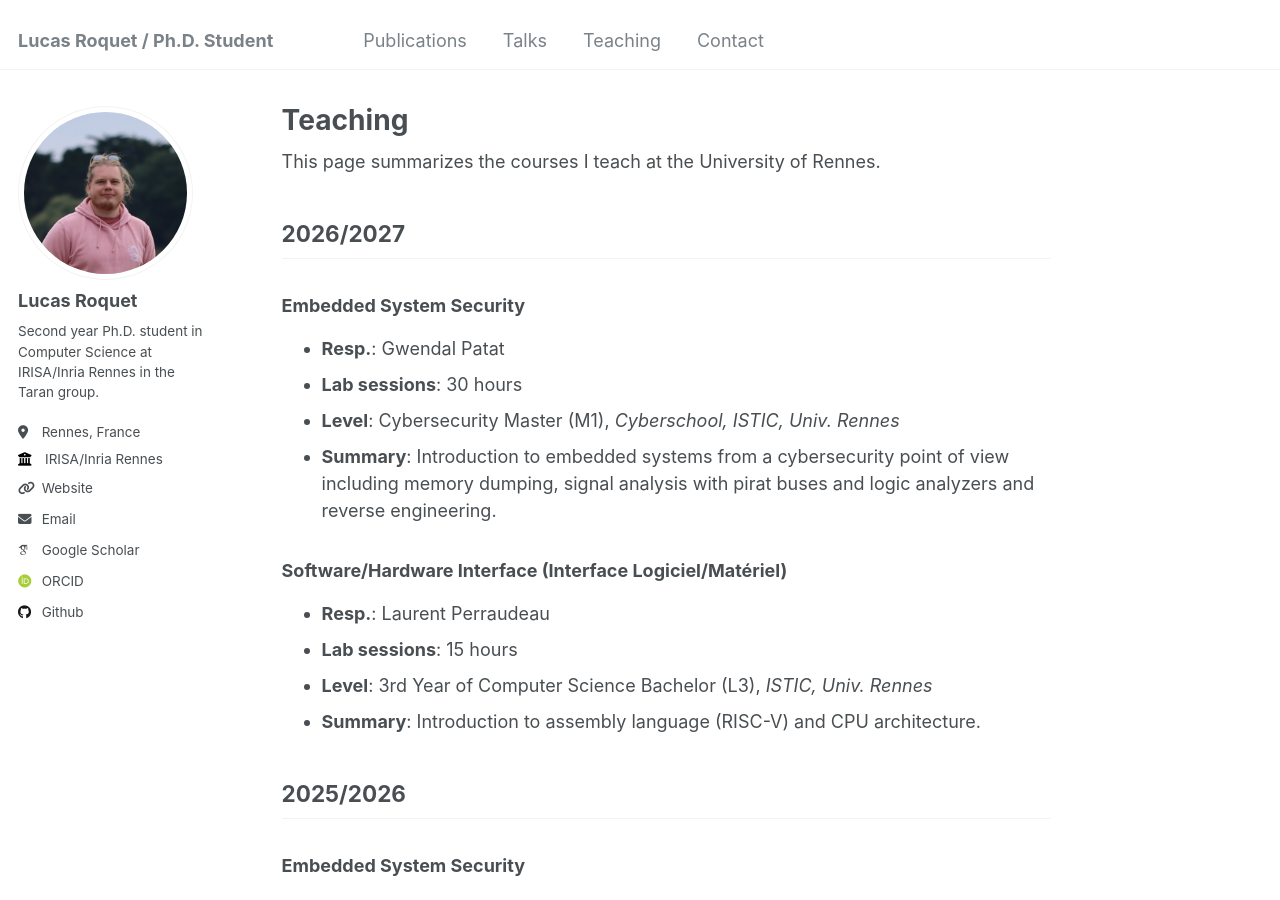
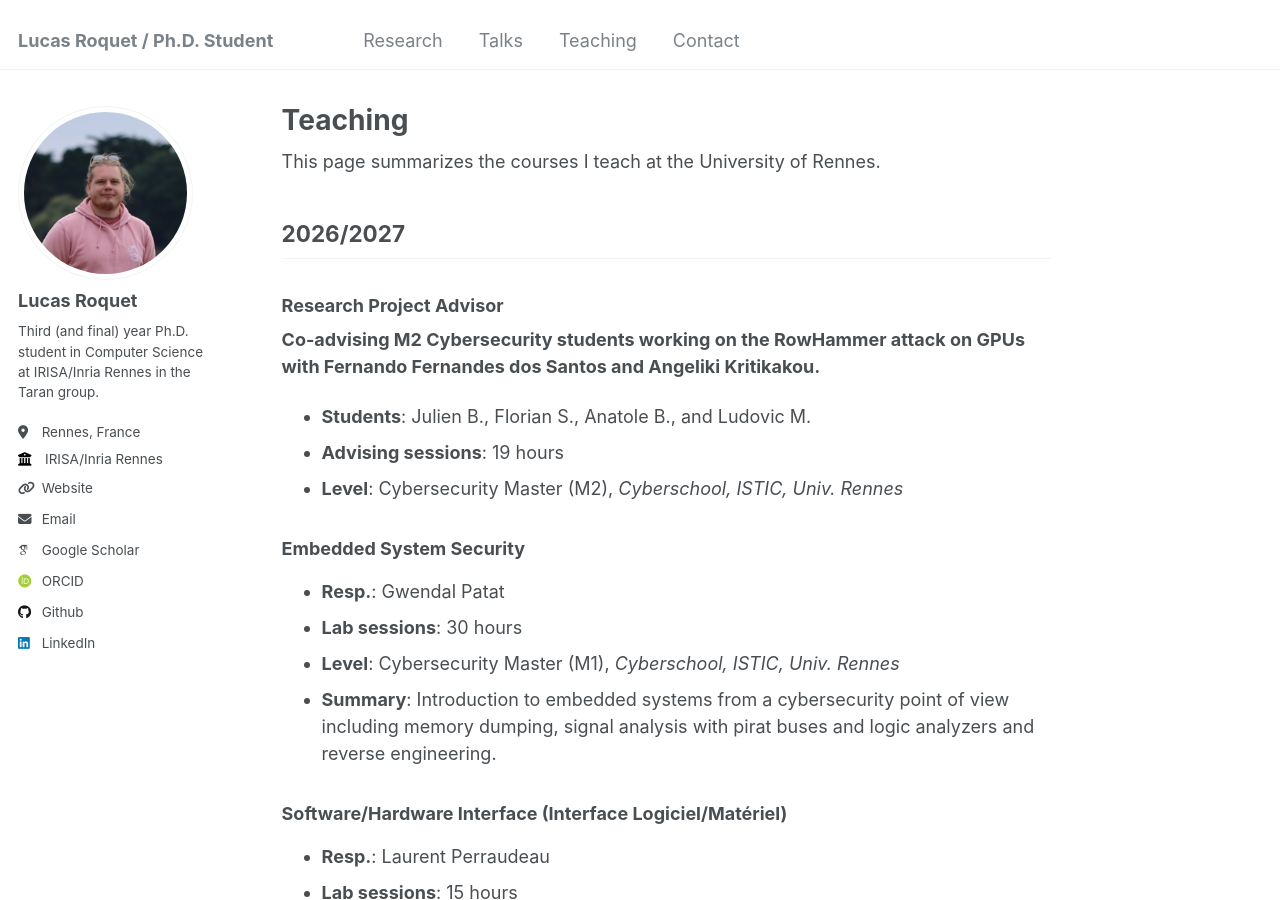
Before and after one commit to lucasrqt/lucasrqt.github.io, a Jekyll site: the page built from _pages/teaching.md, in a window 1280 px wide and 900 px high. Built offline with Jekyll 4.4.1, drawn with Linux system fonts in a browser that asks for light colours; some web fonts are replaced.

Commit message:
update website with research page including service and new teaching content

```diff
--- a/_config.yml
+++ b/_config.yml
@@ -24,7 +24,7 @@
   avatar           : "me3.jpeg"
   name             : "Lucas Roquet"
   pronouns         : # example: "she/her"
-  bio              : "Second year Ph.D. student in Computer Science at IRISA/Inria Rennes in the Taran group."
+  bio              : "Third (and final) year Ph.D. student in Computer Science at IRISA/Inria Rennes in the Taran group."
   location         : "Rennes, France"
   employer         : "IRISA/Inria Rennes"
   uri              : "https://lucasrqt.github.io" # URL
@@ -57,7 +57,7 @@
   keybase          : # Username
   instagram        : # Username
   lastfm           : # Username
-  linkedin         : # Username
+  linkedin         : "lucas-roquet-phd"
   mastodon         : # URL
   medium           : # URL
   pinterest        : # Username
@@ -310,7 +310,7 @@
 
 
 # Archives
-#  Type
+#  Type:
 #  - GitHub Pages compatible archive pages built with Liquid ~> type: liquid (default)
 #  - Jekyll Archives plugin archive pages ~> type: jekyll-archives
 #  Path (examples)
--- a/_data/navigation.yml
+++ b/_data/navigation.yml
@@ -5,8 +5,8 @@
 # prevent it from being included in the site.
 
 main:
-  - title: "Publications"
-    url: /publications/
+  - title: "Research"
+    url: /research/
 
   - title: "Talks"
     url: /talks/
--- a/_pages/teaching.md
+++ b/_pages/teaching.md
@@ -8,6 +8,12 @@
 
 
 ## 2026/2027
+
+### Research Project Advisor
+**Co-advising M2 Cybersecurity students working on the RowHammer attack on GPUs with Fernando Fernandes dos Santos and Angeliki Kritikakou.**
+- **Students**: Julien B., Florian S., Anatole B., and Ludovic M.
+- **Advising sessions**: 19 hours
+- **Level**: Cybersecurity Master (M2), *Cyberschool, ISTIC, Univ. Rennes*
 
 ### Embedded System Security
 - **Resp.**: Gwendal Patat
```
Also changed, not shown: _pages/about.md (+2 -2 lines), images/ets_phd_forum_award.jpg (added).
